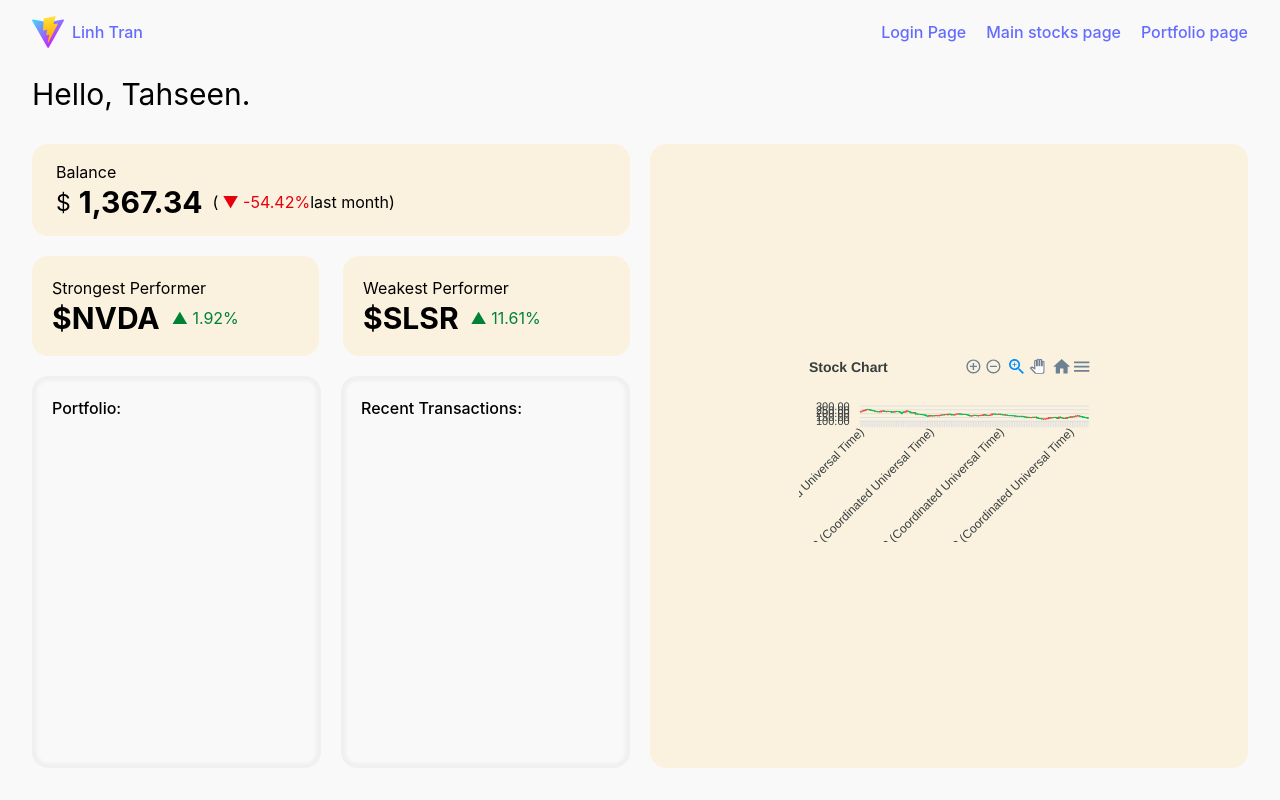
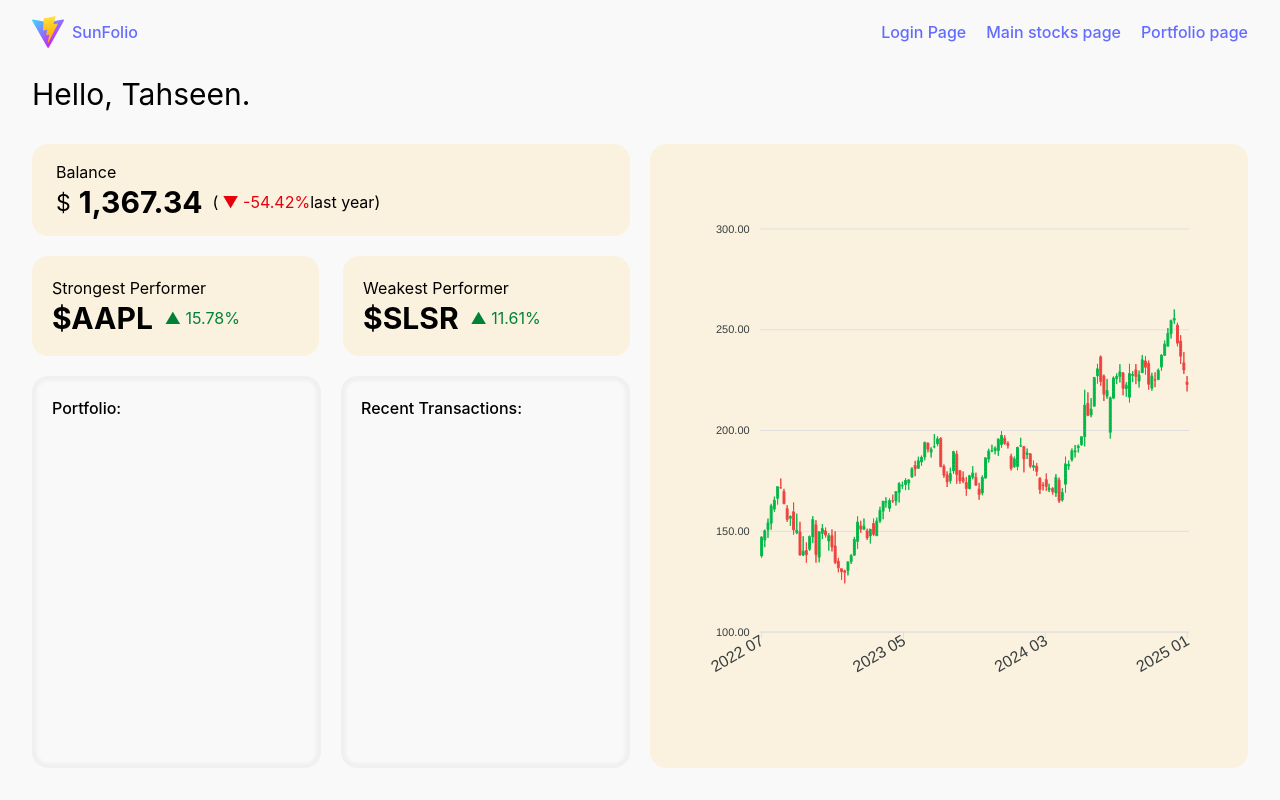
Before and after one commit to rayhant2/fantasy_paper_trader, a React (Vite) app in the folder frontend/: page /portfolio in a window 1280 px wide. Built offline with nearby package versions, Linux system fonts and the light colour scheme.

Commit message:
FINAL CHANGES

```diff
--- a/frontend/package.json
+++ b/frontend/package.json
@@ -15,6 +15,7 @@
     "@tailwindcss/vite": "^4.0.0",
     "apexcharts": "^4.4.0",
     "axios": "^1.7.9",
+    "dayjs": "^1.11.13",
     "react": "^18.3.1",
     "react-apexcharts": "^1.7.0",
     "react-dom": "^18.3.1",
--- a/frontend/src/components/Navbar.jsx
+++ b/frontend/src/components/Navbar.jsx
@@ -17,7 +17,7 @@ const Navbar = () => {
                                 alt="Clickable Image"
                                 className="w-8 h-8"
                             />
-                            Linh Tran
+                            SunFolio
                         </Link>
                     </div>
                 </div>
--- a/frontend/src/components/chart/Chart.jsx
+++ b/frontend/src/components/chart/Chart.jsx
@@ -10,6 +10,8 @@ const Chart = () => {
             series={[{ data: formatStockData(testData) }]}
             options={candleStickOptions}
             type="candlestick"
+            width={500}
+            height={500}
         />
     );
 };
--- a/frontend/src/components/chart/ChartOptions.js
+++ b/frontend/src/components/chart/ChartOptions.js
@@ -1,10 +1,16 @@
+import dayjs from "dayjs"
+
 export const candleStickOptions = {
     chart: {
-        height: 400,
+        height: 500,
+        width: 700,
+
         type: "candlestick",
+        toolbar: {
+            show: false,
+        }
     },
     title: {
-        text: "Stock Chart",
         align: "left",
     },
     annotations: {
@@ -15,7 +21,7 @@ export const candleStickOptions = {
                 label: {
                     borderColor: "#00E396",
                     style: {
-                        fontSize: "12px",
+                        fontSize: "16px",
                         color: "#fff",
                         background: "#00E396",
                     },
@@ -26,16 +32,26 @@ export const candleStickOptions = {
             },
         ],
     },
+
+
+
     tooltip: {
         enabled: true,
     },
     xaxis: {
-        type: "category",
+        type: "datetime",
         labels: {
-            formatter: function (val) {
-                return new Date(val);
+            formatter: (val) => {
+                return dayjs(val).format('YYYY MM')
             },
+            style: {
+                fontSize: '16px'
+            },
+            rotate: -30,
+            rotateAlways: true,
+            show: true,
         },
+        tickAmount: 3
     },
     yaxis: {
         tooltip: {
--- a/frontend/src/components/chart/ChartUtils.js
+++ b/frontend/src/components/chart/ChartUtils.js
@@ -15,5 +15,5 @@ export const formatStockData = (stockData) => {
       }
     );
   }
-  return formattedData;
+  return formattedData.reverse();
 };
--- a/frontend/src/routes/PortfolioPage.jsx
+++ b/frontend/src/routes/PortfolioPage.jsx
@@ -7,11 +7,11 @@ const PortfolioPage = () => {
     const [name, setName] = useState("Tahseen");
     const [balance, setBalance] = useState(1367.34);
     const [balanceMonthStart, setBalanceMonthStart] = useState(3000);
-    const [timeInterval, setTimeInterval] = useState("month");
+    const [timeInterval, setTimeInterval] = useState("year");
 
-    const [strongest, setStrongest] = useState("NVDA");
-    const [strongestStart, setStrongestStart] = useState(200.75);
-    const [strongestEnd, setStrongestEnd] = useState(204.61);
+    const [strongest, setStrongest] = useState("AAPL");
+    const [strongestStart, setStrongestStart] = useState(276.06);
+    const [strongestEnd, setStrongestEnd] = useState(319.61);
 
     const [weakest, setWeakest] = useState("SLSR");
     const [weakestStart, setWeakestStart] = useState(3.10);
```
Also changed, not shown: 1 other file (tests, documents, lock files or other folders).
